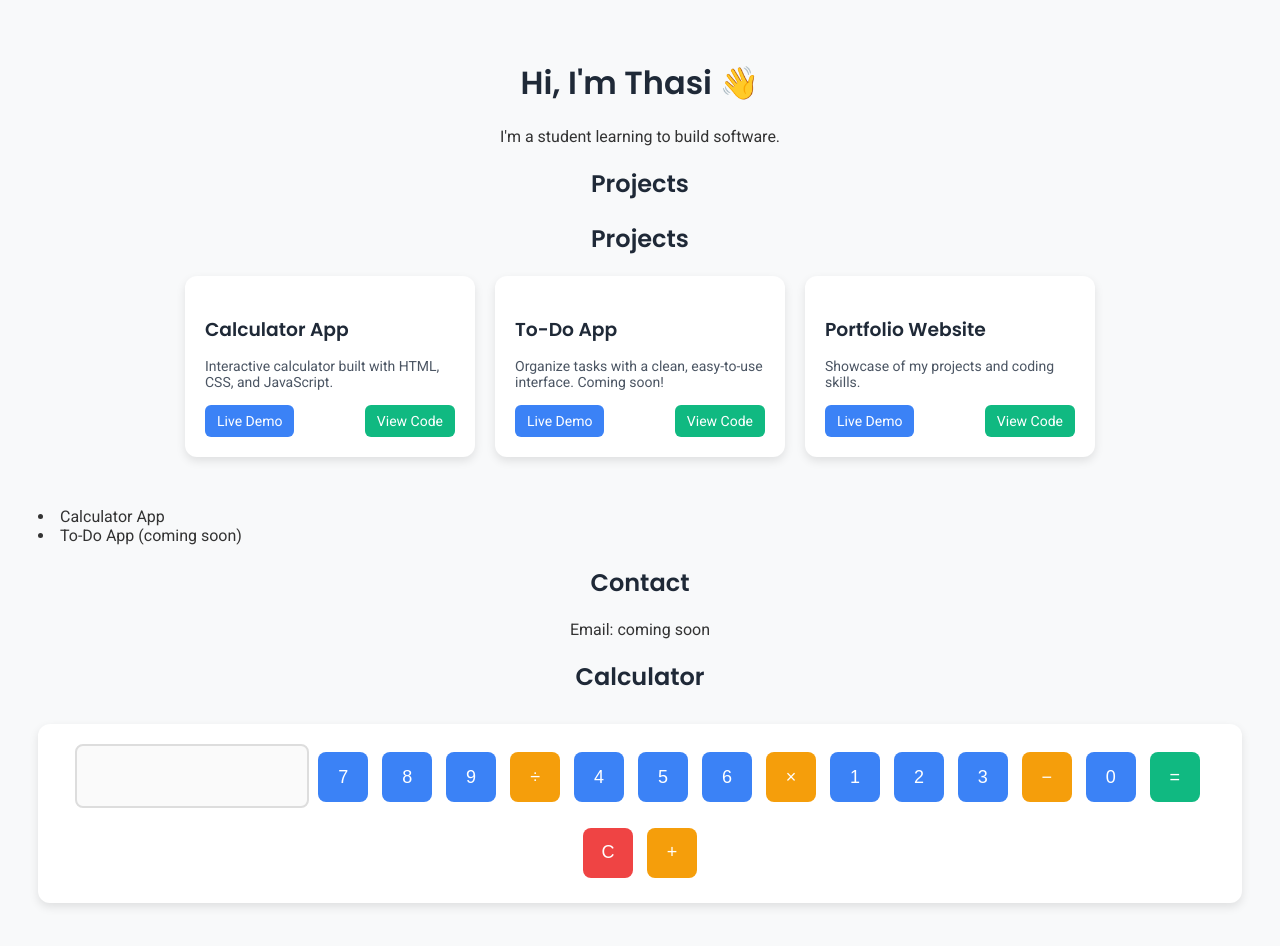
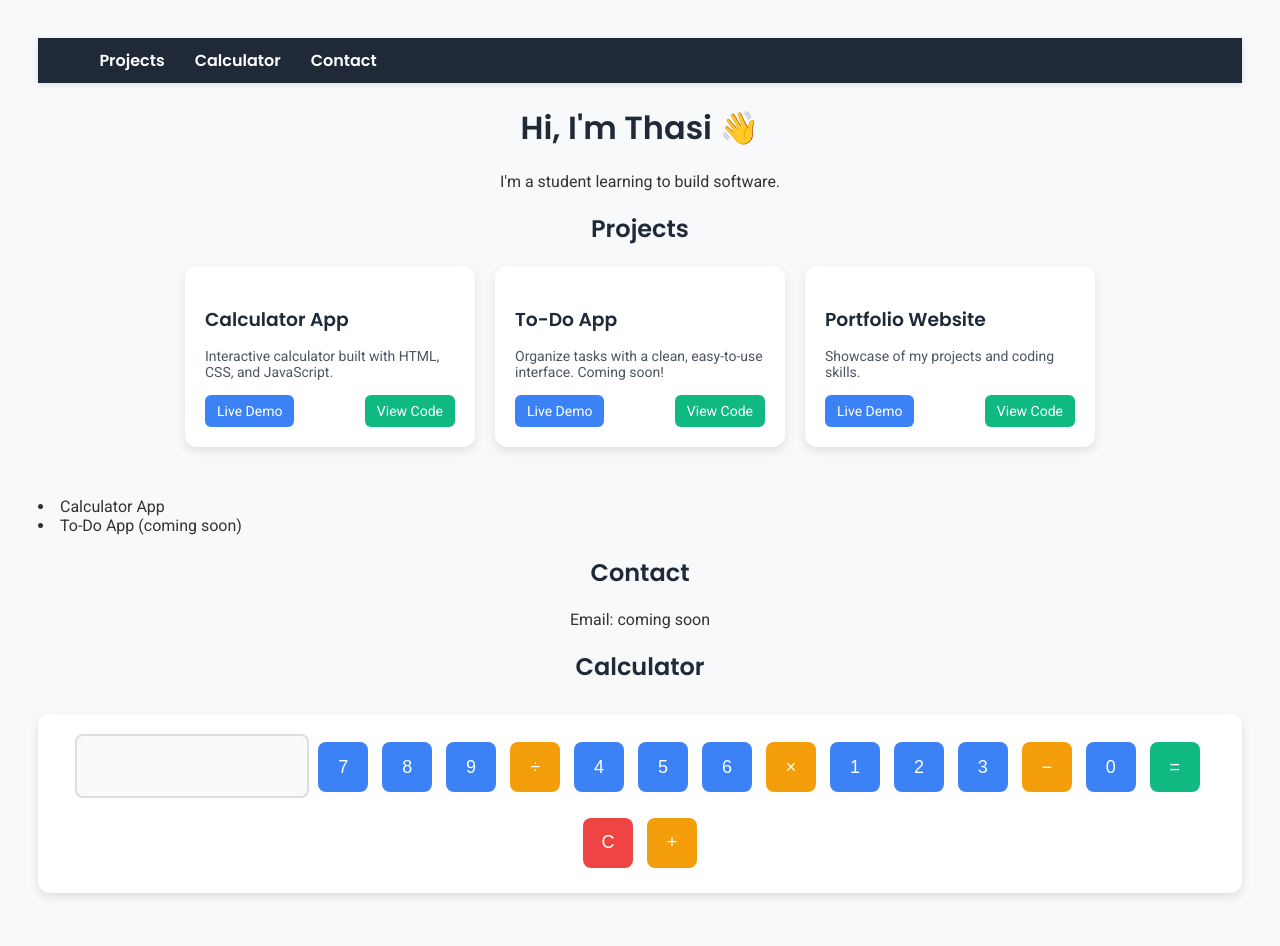
Before and after one commit to thasithasi914-byte/portfolio, a plain HTML site: page index.html in a window 1280 px wide. Drawn offline with Linux system fonts and the light colour scheme.

Commit message:
Add files via upload

```diff
--- a/index.html
+++ b/index.html
@@ -8,13 +8,20 @@
   <link rel="stylesheet" href="style.css">
 </head>
 <body>
+<nav class="navbar">
+  <ul>
+    <li><a href="#projects">Projects</a></li>
+    <li><a href="#calculator">Calculator</a></li>
+    <li><a href="#contact">Contact</a></li>
+  </ul>
+</nav>
 
   <h1>Hi, I'm Thasi 👋</h1>
   <p style="text-align:center;">I'm a student learning to build software.</p>
 
-  <h2>Projects</h2>
 
-<h2>Projects</h2>
+
+<h2 id="projects">Projects</h2>
 
 <div class="projects">
   <div class="project-card">
@@ -50,11 +57,11 @@
     <li>To-Do App (coming soon)</li>
   </ul>
 
-  <h2>Contact</h2>
+  <h2 id="contact">Contact</h2>
   <p style="text-align:center;">Email: coming soon</p>
 
   <!-- Calculator Section -->
-  <h2>Calculator</h2>
+  <h2 id="calculator">Calculator</h2>
 
   <div class="calculator">
     <input type="text" id="display" disabled>
--- a/style.css
+++ b/style.css
@@ -183,3 +183,46 @@
     text-align: center;
   }
 }
+/* Navbar */
+.navbar {
+  position: sticky;
+  top: 0;
+  background-color: #1f2937;
+  padding: 10px 0;
+  z-index: 1000;
+  box-shadow: 0 2px 6px rgba(0,0,0,0.1);
+}
+
+.navbar ul {
+  list-style: none;
+  display: flex;
+  justify-content: center;
+  margin: 0;
+  padding: 0;
+  gap: 30px;
+}
+
+.navbar ul li a {
+  text-decoration: none;
+  color: #ffffff;
+  font-weight: 600;
+  font-family: 'Poppins', sans-serif;
+  transition: color 0.2s;
+}
+
+.navbar ul li a:hover {
+  color: #3b82f6; /* blue on hover */
+}
+
+/* Smooth scrolling */
+html {
+  scroll-behavior: smooth;
+}
+
+/* Mobile Navbar */
+@media (max-width: 480px) {
+  .navbar ul {
+    flex-direction: column;
+    gap: 10px;
+  }
+}
```
